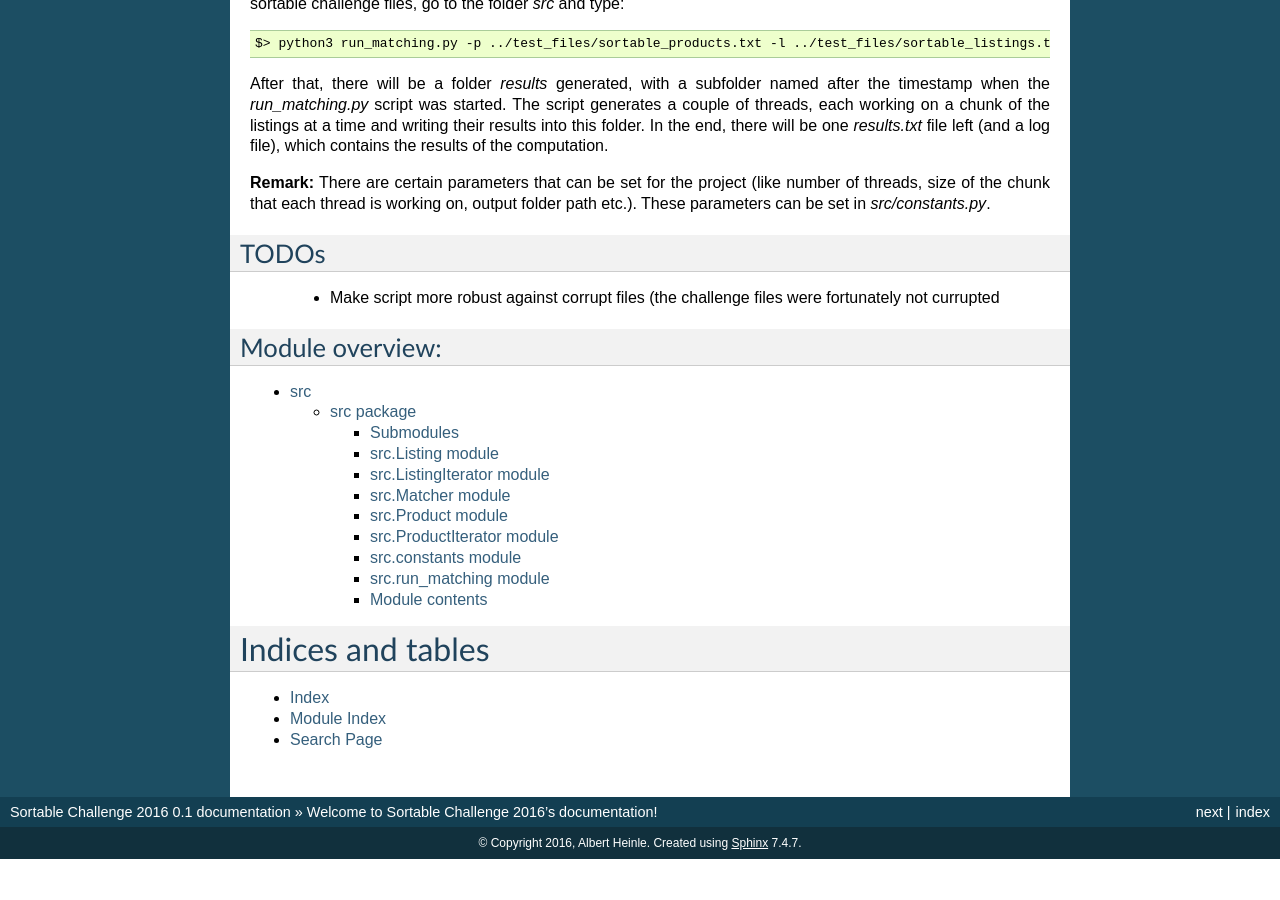
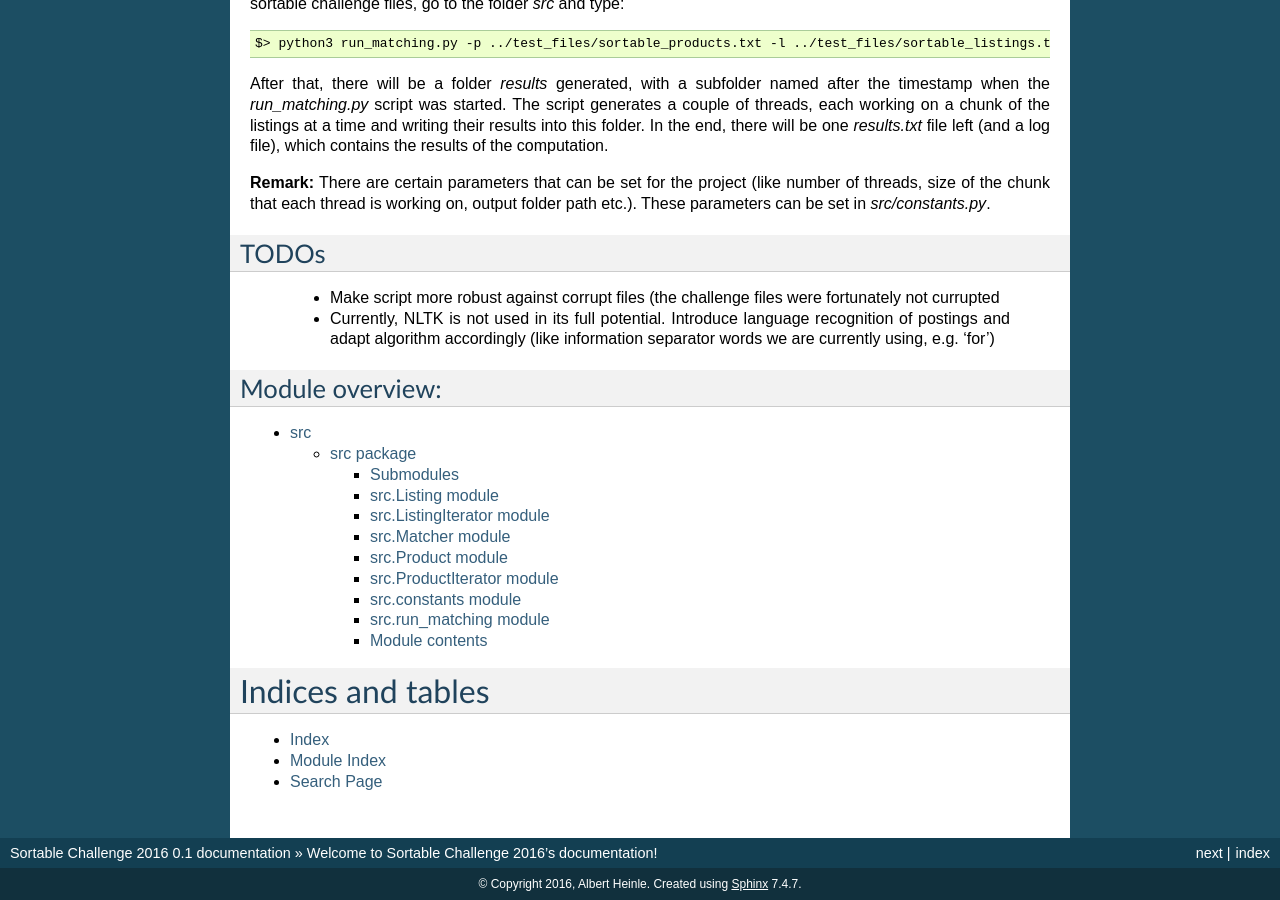
Before and after one commit to ioah86/2016_Sortable_Challenge, a Sphinx documentation site: the page built from doc/index.rst, in a window 1280 px wide and 900 px high, scrolled down 984 px. Built offline with Sphinx 7.4.7, drawn with Linux system fonts in a browser that asks for light colours; before the commit the page ends 1843 px from its top, so only the background shows below that.

Commit message:
[UPDATE] A bit of documentation update.

```diff
--- a/doc/index.rst
+++ b/doc/index.rst
@@ -85,6 +85,9 @@ TODOs
 
  - Make script more robust against corrupt files (the challenge files
    were fortunately not currupted
+ - Currently, NLTK is not used in its full potential. Introduce
+   language recognition of postings and adapt algorithm accordingly
+   (like information separator words we are currently using, e.g. 'for')
 
 
 Module overview:
```
Also changed, not shown: README.md (+3 -0 lines).
